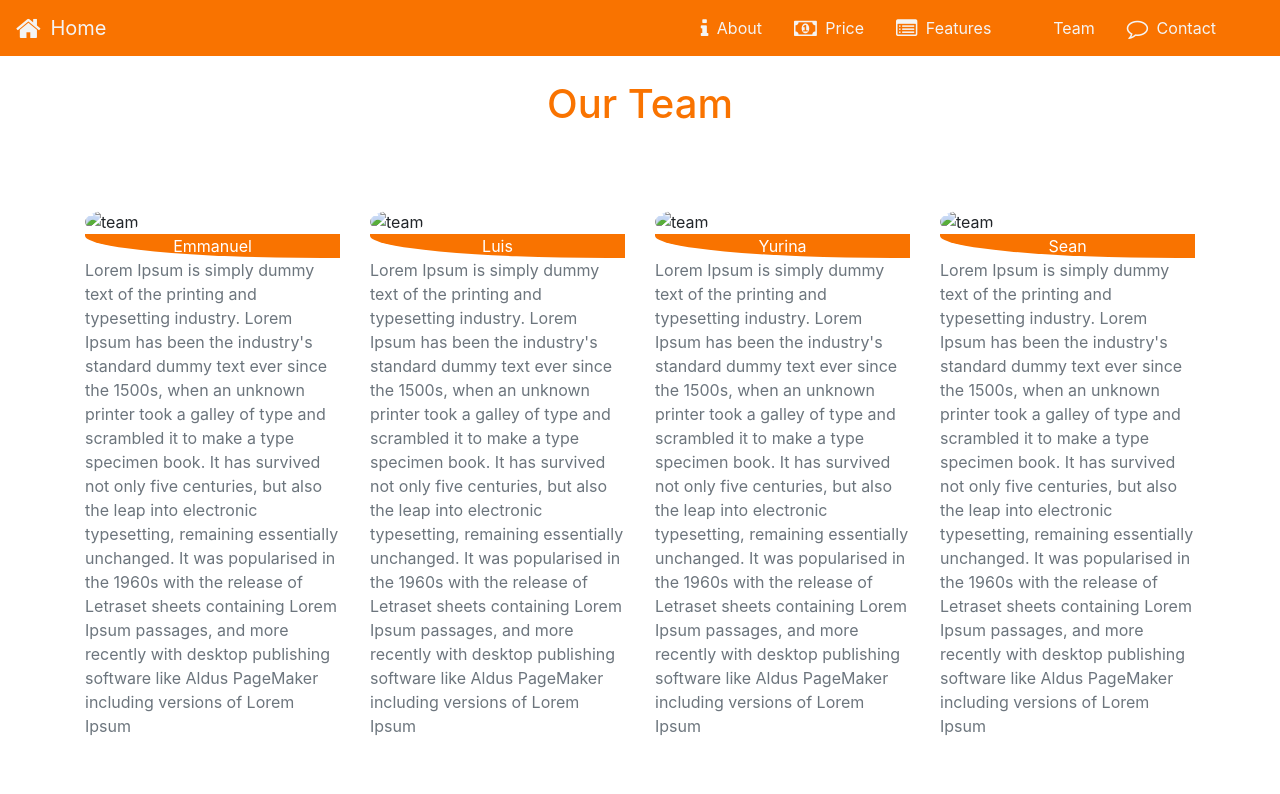
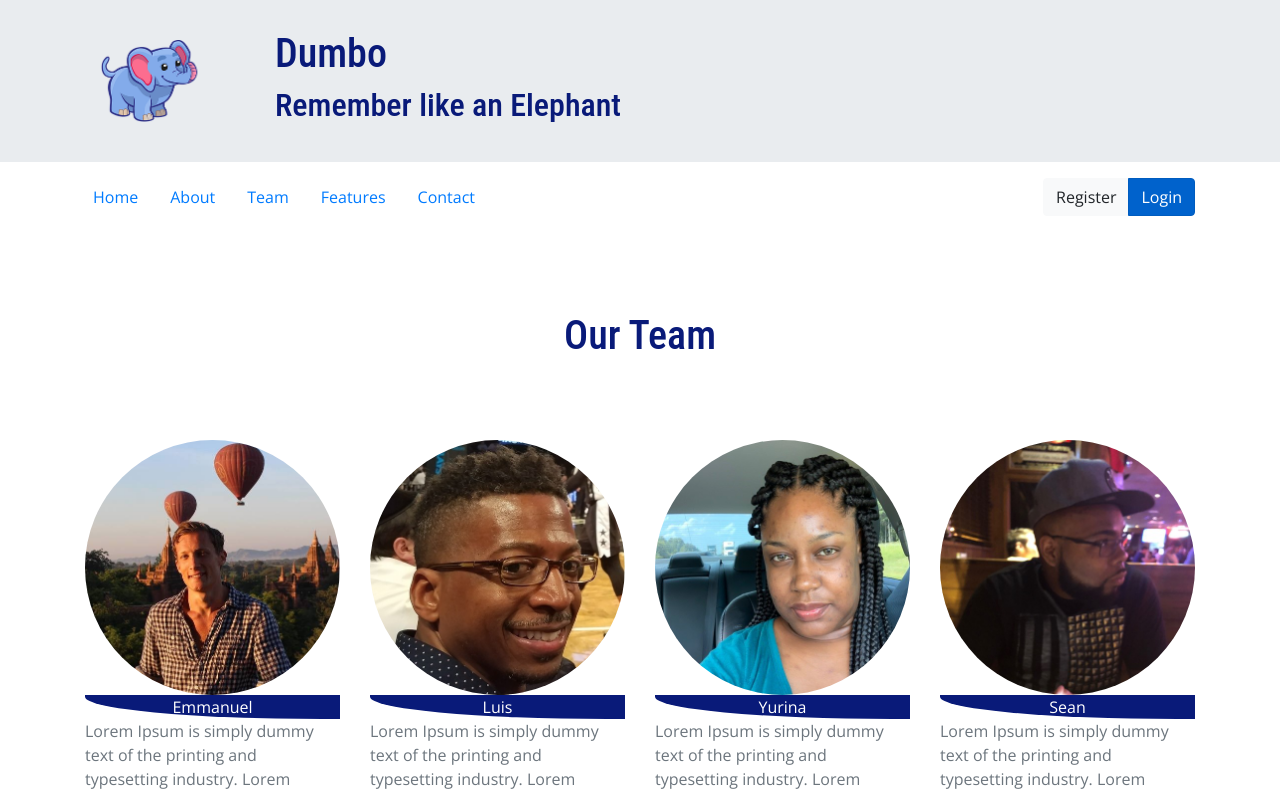
Before and after one commit to alexsimonson/feb2020bootstrap, a website: page team.html in a window 1280 px wide. Shown: the top 794 px of the page. Drawn offline with nearby package versions, Linux system fonts and the light colour scheme.

Commit message:
StudyNowPg

```diff
--- a/CSS/teamstyle.css
+++ /dev/null
@@ -1,58 +0,0 @@
-.team{
-    margin: 4em 0;
-    position: relative;
-   }
-   .team h1{
-    color:#F97300;
-    margin: 2em;
-   }
-   .team .item{
-    position: relative;
-   }
-   .team .des{
-    background: #F97300;
-    color: #fff;
-    text-align: center;
-    border-bottom-left-radius: 93%;
-    transition:.3s ease-in-out;
-   }
-   .team .item:hover .des{
-    height: 100%;
-    background:#f973007d;
-    position: absolute;
-    width: 89%;
-    padding: 5em;
-    top: 0;
-    border-bottom-left-radius: 0;
-   }
-
-   /*navbar*/
-.navbar{
-    background:#F97300;
-}
-
-.nav-link , .navbar-brand{
-    color: #f4f4f4;
-    cursor: pointer;
-
-}
-
-.nav-link {
-    margin-right: 1em !important;
-    padding: 8px;
-}
-
-
-
-.nav-link:hover {
-    background: #f4f4f4;
-    color: #f97300;
-}
-
-.navbar-collapse {
-    justify-content: flex-end;
-}
-
-.navbar-toggler {
-    background:#fff !important;
-}
--- a/package.json
+++ b/package.json
@@ -19,7 +19,7 @@
     },
     "homepage": "https://github.com/alexsimonson/feb2020bootstrap#readme",
     "devDependencies": {
-        "lite-server": "^2.5.4"
+        "lite-server": "^2.3.0"
     },
     "dependencies": {
         "bootstrap": "^4.0.0",
--- a/team.html
+++ b/team.html
@@ -8,33 +8,51 @@
     <link rel="stylesheet" href="https://fonts.googleapis.com/css?family=Lobster|Open+Sans" />
     <link rel="stylesheet" href="https://stackpath.bootstrapcdn.com/bootstrap/4.4.1/css/bootstrap.min.css" integrity="sha384-Vkoo8x4CGsO3+Hhxv8T/Q5PaXtkKtu6ug5TOeNV6gBiFeWPGFN9MuhOf23Q9Ifjh" crossorigin="anonymous">
     <link rel="stylesheet" href="node_modules/font-awesome/css/font-awesome.min.css"/>
-    <link rel="stylesheet" href="CSS/teamstyle.css">
+    <link rel="stylesheet" href="teamCSS/teamstyle.css">
 
     <title>Meet The Team</title>
 </head>
 <body>
-  <!-- Navbar aria are accesibility controls https://getbootstrap.com/docs/4.0/components/dropdowns/#accessibility  -->
-  <nav class="navbar navbar-expand-lg fixed-top ">
-    <a class="navbar-brand " href="index.html" >  <i class="fa fa-home fa-lg pr-1 " aria-hidden="true"></i> Home</a>
-   <button class="navbar-toggler" type="button" data-toggle="collapse" data-target="#navbarSupportedContent" aria-controls="navbarSupportedContent" aria-expanded="false" aria-label="Toggle navigation">
-    <span class="navbar-toggler-icon"></span>
-   </button>
-   <div class="collapse navbar-collapse " id="navbarSupportedContent">
-      <ul class="navbar-nav mr-4">
-    <li class="nav-item">
-        <a class="nav-link " data-value="about" href="#"><i class="fa fa-info fa-lg pr-1" aria-hidden="true"></i> About</a>        </li>
-   <li class="nav-item">
-       <a class="nav-link " data-value="price"href="#"><i class="fa fa-money fa-lg pr-1 " aria-hidden="true"></i> Price</a>
-    </li>
-    <li class="nav-item">
-       <a class="nav-link " data-value="features" href="features.html"><i class="fa fa-list-alt fa-lg pr-1" aria-hidden="true"></i> Features</a>
-    </li>
-   <li class="nav-item">
-      <a class="nav-link " data-value="team" href="#"><i class="fa fa-user-circle-o fa-lg pr-1" aria-hidden="true"></i> Team</a></li>
-   <li class="nav-item">
-    <a class="nav-link " data-value="contact" href="#"><i class="fa fa-comment-o fa-lg pr-1" aria-hidden="true"></i> Contact</a></li>
-   </ul>
-   </div></nav>
+   <header class="jumbotron jumbotron-fluid">
+      <div class="container">
+          <div class="row">
+              <div class="col-4 col-sm-3 col-md-2 align-self-center">
+                  <img src="img/blue_elephant.png" class="img-fluid" />
+              </div>
+              <div class="col">
+                  <h1>Dumbo</h1>
+                  <h2>Remember like an Elephant</h2>
+              </div>
+          </div>
+      </div>
+  </header>
+  <nav class="navbar navbar-expand-sm navbar-dark sticky-top">
+      <div class="container">
+          <!--<a class="navbar-brand" href="#"><img src="img/logo.png" height="30" width="30" /></a>-->
+          <button class="navbar-toggler ml-auto" type="button" data-toggle="collapse" data-target="#dumboNavbar">
+              <span class="navbar-toggler-icon"></span>
+          </button>
+          <div class="=collapse navbar-collapse" id="dumboNavbar">
+              <ul class="navbar-nav">
+                  <li class="nav-item active"><a class="nav-link" href="index.html"><span class=" text-primary">Home</span></a></li>
+                  <li class="nav-item"><a class="nav-link" href="#"><span class=" text-primary">About</span></a></li>
+                  <li class="nav-item"><a class="nav-link" href="#"><span class=" text-primary">Team</span></a></li>
+                  <li class="nav-item"><a class="nav-link" href="/features.html"><span class=" text-primary">Features</span></a></li>
+                  <li class="nav-item"><a class="nav-link" href="#"><span class=" text-primary">Contact</span></a></li>
+              </ul>
+              <span class="navbar-text ml-auto">
+                  <div class="btn-group btn-group-toggle">
+                      <label class="btn btn-light">
+                          <input type="radio" name="loginOrRegister" id="register" autocomplete="off"> Register
+                      </label>
+                      <label class="btn btn-primary active">
+                          <input type="radio" name="loginOrRegister" id="login" autocomplete="off"> Login
+                      </label>
+                  </div>
+              </span>
+          </div>
+      </div>
+  </nav>
 <!--Navbar end-->
 
 
@@ -42,10 +60,10 @@
    <!-- Team section -->
 <div class="team">
     <div class="container">
-       <h1 class="text-center">Our Team</h1>
+       <h1 class="text-center"> Our Team </i>  </h1>
      <div class="row">
       <div class="col-lg-3 col-md-3 col-sm-12 item">
-       <img src="CSS/emmanuelre.jpg" class="rounded-circle img-fluid" alt="team">
+       <img src="img/emmanuelre.jpg" class="rounded-circle img-fluid" alt="team">
        <div class="des">
          Emmanuel
         </div>
@@ -54,21 +72,21 @@
        <span class="text-muted">Lorem Ipsum is simply dummy text of the printing and typesetting industry. Lorem Ipsum has been the industry's standard dummy text ever since the 1500s, when an unknown printer took a galley of type and scrambled it to make a type specimen book. It has survived not only five centuries, but also the leap into electronic typesetting, remaining essentially unchanged. It was popularised in the 1960s with the release of Letraset sheets containing Lorem Ipsum passages, and more recently with desktop publishing software like Aldus PageMaker including versions of Lorem Ipsum</span>
       </div>
       <div class="col-lg-3 col-md-3 col-sm-12 item">
-       <img src="CSS/luisre.jpg" class="rounded-circle img-fluid" alt="team">
+       <img src="img/luisre.jpg" class="rounded-circle img-fluid" alt="team">
        <div class="des">
          Luis
         </div>
        <span class="text-muted">Lorem Ipsum is simply dummy text of the printing and typesetting industry. Lorem Ipsum has been the industry's standard dummy text ever since the 1500s, when an unknown printer took a galley of type and scrambled it to make a type specimen book. It has survived not only five centuries, but also the leap into electronic typesetting, remaining essentially unchanged. It was popularised in the 1960s with the release of Letraset sheets containing Lorem Ipsum passages, and more recently with desktop publishing software like Aldus PageMaker including versions of Lorem Ipsum</span>
       </div>
       <div class="col-lg-3 col-md-3 col-sm-12 item" >
-       <img src="CSS/Yurinare.jpg" class=" rounded-circle img-fluid" alt="team">
+       <img src="img/Yurinare.jpg" class=" rounded-circle img-fluid" alt="team">
        <div class="des">
          Yurina
         </div>
        <span class="text-muted">Lorem Ipsum is simply dummy text of the printing and typesetting industry. Lorem Ipsum has been the industry's standard dummy text ever since the 1500s, when an unknown printer took a galley of type and scrambled it to make a type specimen book. It has survived not only five centuries, but also the leap into electronic typesetting, remaining essentially unchanged. It was popularised in the 1960s with the release of Letraset sheets containing Lorem Ipsum passages, and more recently with desktop publishing software like Aldus PageMaker including versions of Lorem Ipsum</span>
       </div>
       <div class="col-lg-3 col-md-3 col-sm-12 item">
-       <img src="CSS/seanre.jpg" class="rounded-circle img-fluid" alt="team">
+       <img src="img/seanre.jpg" class="rounded-circle img-fluid" alt="team">
         <div class="des">
         Sean
         </div>
--- /dev/null
+++ b/teamCSS/teamstyle.css
@@ -0,0 +1,99 @@
+.team{
+    margin: 4em 0;
+    position: relative;
+   }
+   .team h1{
+    color: rgb(9, 26, 121);
+    margin: 2em;
+   }
+   .team .item{
+    position: relative;
+   }
+   .team .des{
+    background: rgb(9, 26, 121);
+    color: #fff;
+    text-align: center;
+    border-bottom-left-radius: 93%;
+    transition:.3s ease-in-out;
+   }
+   .team .item:hover .des{
+    height: 100%;
+    background:#f973007d;
+    position: absolute;
+    width: 89%;
+    padding: 5em;
+    top: 0;
+    border-bottom-left-radius: 0;
+   }
+
+   /*navbar*/
+
+
+.nav-link , .navbar-brand{
+    color: #f4f4f4;
+    cursor: pointer;
+
+}
+
+.nav-link {
+    margin-right: 1em !important;
+    padding: 8px;
+}
+
+
+
+.nav-link:hover {
+    background: #f4f4f4;
+    color: rgb(9, 26, 121);
+}
+
+.navbar-collapse {
+    justify-content: flex-end;
+}
+
+.navbar-toggler {
+    background:#fff !important;
+}
+/*copied from other css*/
+body {
+    font-family: "Open Sans", sans-serif;
+}
+
+h1,
+h2,
+h3 {
+    font-family: "Roboto Condensed", "Open Sans", sans-serif;
+    color: rgb(9, 26, 121);
+}
+
+h2 {
+    color: rgb(9, 26, 121);
+}
+
+header h2 {
+    /*color: #CEC8FF;*/
+    color: rgb(9, 26, 121);
+}
+
+.site-footer {
+    background-image: linear-gradient(#CEC8FF, white);
+    padding: 20px 0;
+}
+
+.jumbotron {
+    margin: 0;
+    padding: 30px;
+    /*background-image: linear-gradient(to right, #5637DD, #3046C5, #60106B);
+    color: white;*/
+}
+
+.row-content {
+    padding: 50px 0;
+    border-bottom: 1px ridge;
+    min-height: 200px;
+}
+
+.navbar {
+    /*background: #901CAD;*/
+    background: white;
+}
```
Also changed, not shown: dashboard.html (+1 -1 lines), studypage.html (+27 -15 lines), teamCSS/styles.css (renamed from css/styles.css), 1 other file.
